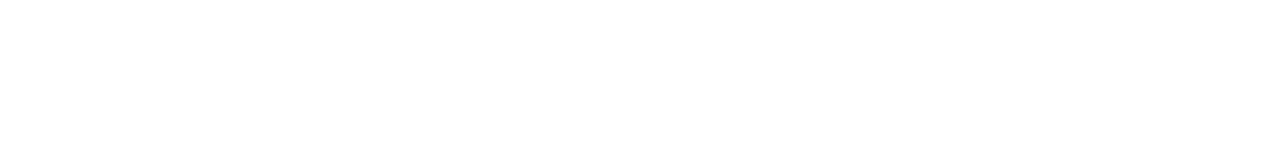
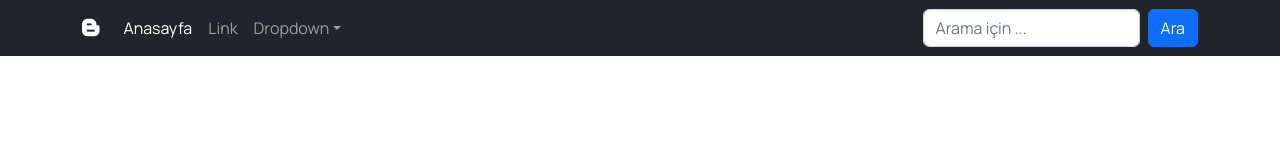
Before and after one commit to moon975/ibb_ecodation_frontend, a plain HTML site: page index.html in a window 1280 px wide. Drawn offline with nearby package versions, Linux system fonts and the light colour scheme.

Commit message:
navbar added

```diff
--- a/index.html
+++ b/index.html
@@ -30,10 +30,68 @@
 
 </head>
 
-<body>
+<body data-bs-spy="scroll" data-bs-target="#navbar_id">
+
+  <noscript>Bu browser javascripti desteklemiyor.</noscript>
 
   <!-- start codes -->
 
+
+  <!-- start nav codes -->
+
+    <nav  id="navbar_id" class="navbar navbar-expand-sm navbar-dark bg-dark">
+        <div class="container">
+        <a class="navbar-brand" href="#"><i class="fa-brands fa-blogger-b"></i></a>
+        <button class="navbar-toggler d-lg-none" type="button" data-bs-toggle="collapse" data-bs-target="#collapsibleNavId" aria-controls="collapsibleNavId"
+          aria-expanded="false" aria-label="Toggle navigation">
+          <span class="navbar-toggler-icon"></span>
+        </button>
+        <div class="collapse navbar-collapse" id="collapsibleNavId">
+          <ul class="navbar-nav me-auto mt-2 mt-lg-0">
+            <li class="nav-item">
+              <a class="nav-link active" href="/index.html" aria-current="page">Anasayfa <span class="visually-hidden">(current)</span></a>
+            </li>
+            <li class="nav-item">
+              <a class="nav-link" href="#">Link</a>
+            </li>
+            <li class="nav-item dropdown">
+              <a class="nav-link dropdown-toggle" href="#" id="dropdownId" data-bs-toggle="dropdown" aria-haspopup="true" aria-expanded="false">Dropdown</a>
+              <div class="dropdown-menu" aria-labelledby="dropdownId">
+                <a class="dropdown-item" href="#">Action 1</a>
+                <a class="dropdown-item" href="#">Action 2</a>
+              </div>
+            </li>
+          </ul>
+          <form class="d-flex my-2 my-lg-0">
+            <input class="form-control me-sm-2" type="text" placeholder="Arama için ...">
+            <button class="btn btn-primary my-2 my-sm-0" type="submit">Ara</button>
+          </form>
+        </div>
+      </div>
+    </nav>
+
+  <!-- end nav codes -->
+
+
+  <!-- start header codes -->
+
+  <header id="header_id"></header>
+
+  <!-- end header codes -->
+
+
+  <!-- start main codes -->
+
+  <main id="main_id"></main>
+
+  <!-- end main codes -->
+
+
+  <!-- start footer codes -->
+
+  <footer id="footer_id"></footer>
+
+  <!-- end footer codes -->
 
 
   <!-- end codes -->
```
